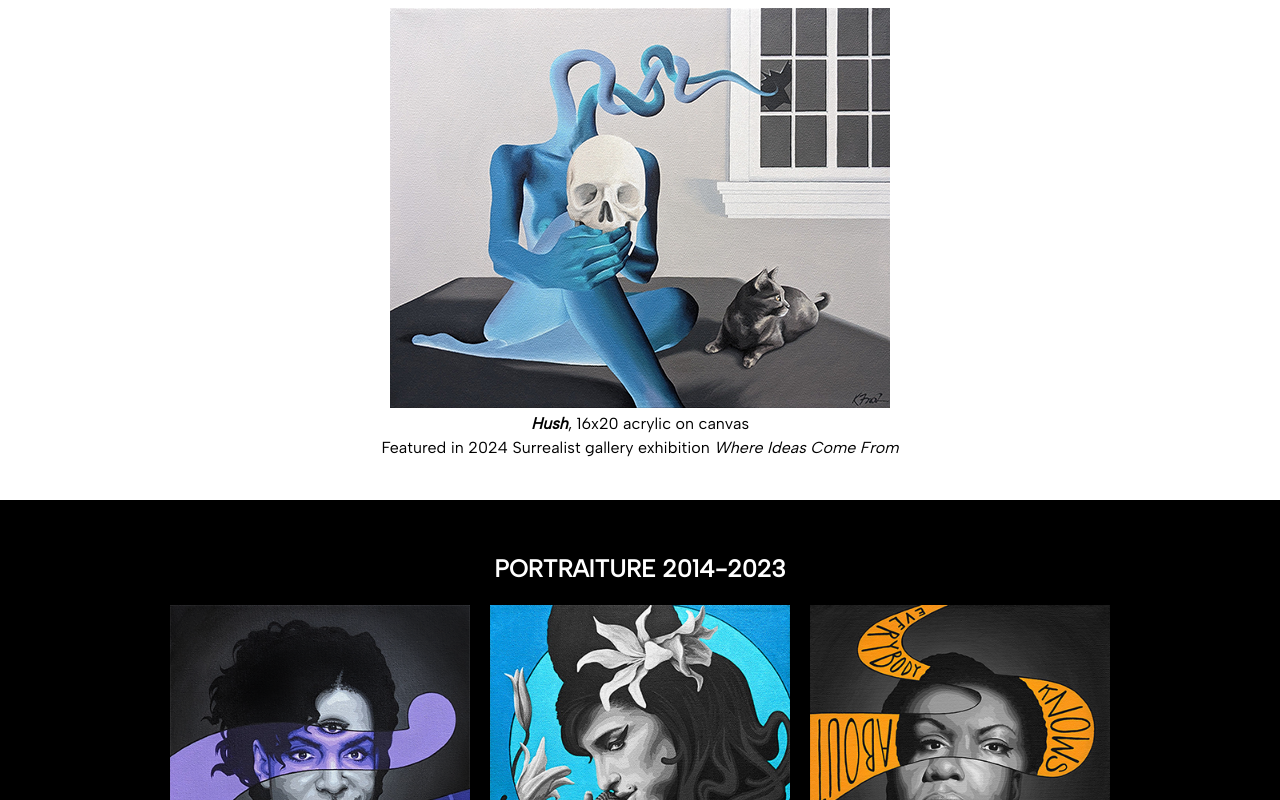
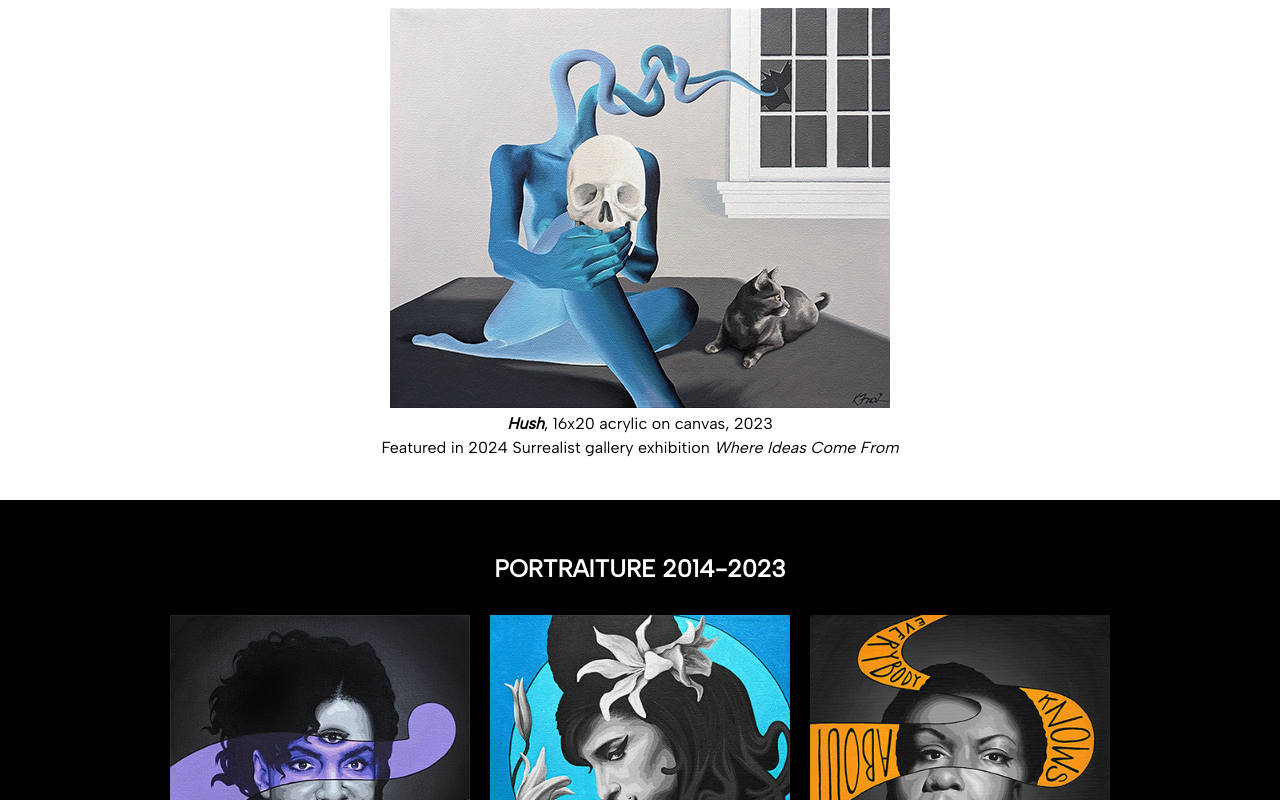
Before and after one commit to librarykrystal/art-portfolio, a React (Create React App) app: page /#/paintings in a window 1280 px wide. Shown: the part 1028-1828 px from the top of the page. Built offline with nearby package versions, Linux system fonts and the light colour scheme; a web font is replaced by a local one.

Commit message:
Added container for recent paintings between latest and portraits.

```diff
--- a/src/components/App/App.css
+++ b/src/components/App/App.css
@@ -180,6 +180,12 @@ Paintings
   margin: 25px 5px 5px 5px;
 }
 
+.portraitureHeader {
+  height: 30px;
+  margin-top: 25px;
+  padding-bottom: 15px;
+}
+
 .paintingsOuterContainer{
   background-color: black;
   display: flex;
--- a/src/components/Paintings/Paintings.jsx
+++ b/src/components/Paintings/Paintings.jsx
@@ -59,7 +59,8 @@ const theme = createTheme({
 });
 
 const artworks = [
-  {id: 23, title: "Hush", year: 2023, set: "latest", orientation: "canvasLandscape", origAvailable: false, printAvailable: true, image: hush},
+  {id: 24, title: "The Effigy of Victor Noir", year: 2024, set: "latest", orientation: "canvasLandscape", origAvailable: false, printAvailable: false, image: noir},
+  {id: 23, title: "Hush", year: 2023, set: "recent", orientation: "canvasLandscape", origAvailable: false, printAvailable: true, image: hush},
   {id: 22, title: "Prince", year: 2023, set: "portrait", orientation: "canvasPortrait", origAvailable: false, printAvailable: true, image: prince},
   {id: 21, title: "Amy Winehouse", year: 2022, set: "portrait", orientation: "canvasPortrait", origAvailable: false, printAvailable: true, image: winehouse},
   {id: 20, title: "Nina Simone", year: 2021, set: "portrait", orientation: "canvasPortrait", origAvailable: false, printAvailable: true, image: simone},
@@ -98,12 +99,8 @@ function Paintings() {
         <div className="captionUnder">
           <center>
             <Typography component={'span'} variant="body1" sx={{ textAlign: "justify"}}gutterBottom>
-              <Box fontWeight="bold" fontStyle="italic" display='inline'>The Effigy of Victor Noir</Box>, 16x20 acrylic on canvas
+              <Box fontWeight="bold" fontStyle="italic" display='inline'>The Effigy of Victor Noir</Box>, 16x20 acrylic on canvas, 2024
             </Typography>
-            {/* <div className="lineBreak"></div>
-            <Typography component={'span'} variant="body1" sx={{ textAlign: "justify"}}gutterBottom>
-              Featured in 2024 Surrealist gallery exhibition <Box fontStyle="italic" display='inline'>Where Ideas Come From</Box>
-            </Typography> */}
           </center>
         </div>
 
@@ -127,7 +124,7 @@ function Paintings() {
         <div className="captionUnder">
           <center>
             <Typography component={'span'} variant="body1" sx={{ textAlign: "justify"}}gutterBottom>
-              <Box fontWeight="bold" fontStyle="italic" display='inline'>Hush</Box>, 16x20 acrylic on canvas
+              <Box fontWeight="bold" fontStyle="italic" display='inline'>Hush</Box>, 16x20 acrylic on canvas, 2023
             </Typography>
             <div className="lineBreak"></div>
             <Typography component={'span'} variant="body1" sx={{ textAlign: "justify"}}gutterBottom>
@@ -141,8 +138,8 @@ function Paintings() {
       {/* OLDER / PORTRAIT WORKS GALLERY */}
       <div className="paintingsOuterContainer">
 
-        <div className="latestHeader">
-          <Typography color="secondary" className="inProgHeaderText" variant="h3" fontWeight="bold" mb={0} sx={{fontSize: 24}} gutterBottom>
+        <div className="portraitureHeader">
+          <Typography component={'span'} color="secondary" className="inProgHeaderText" variant="h3" fontWeight="bold" mb={0} sx={{fontSize: 24}} gutterBottom>
             PORTRAITURE 2014-2023
           </Typography>
         </div>
@@ -154,7 +151,7 @@ function Paintings() {
          {artworks.map(art => {
             return (
               <span key={art.id}>
-                {art.set != 'latest' &&
+                {art.set == 'portrait' &&
                 <div className="canvasContainer">
                   <img className={art.orientation}  src={art.image}></img>
                   </div>
```
